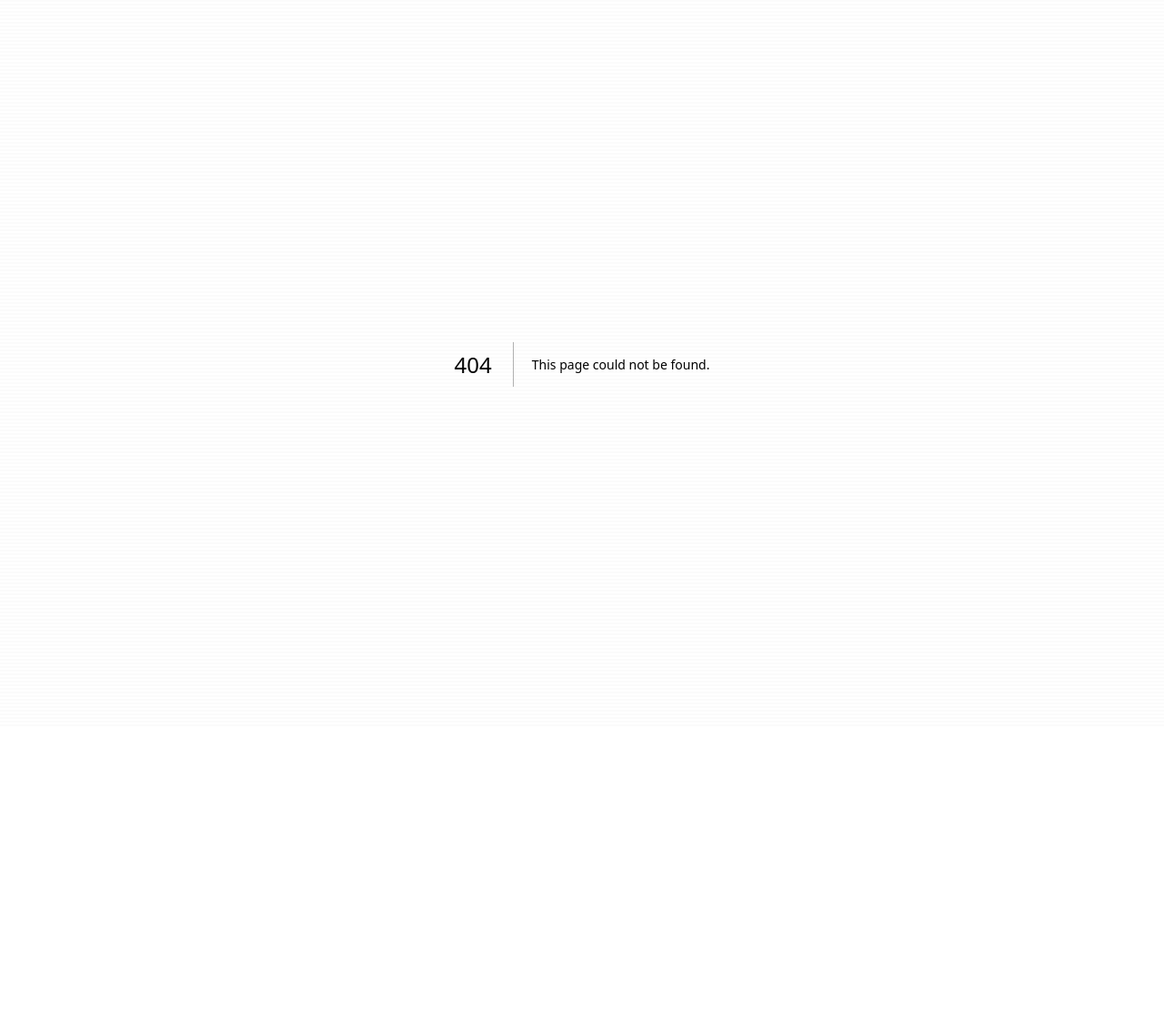
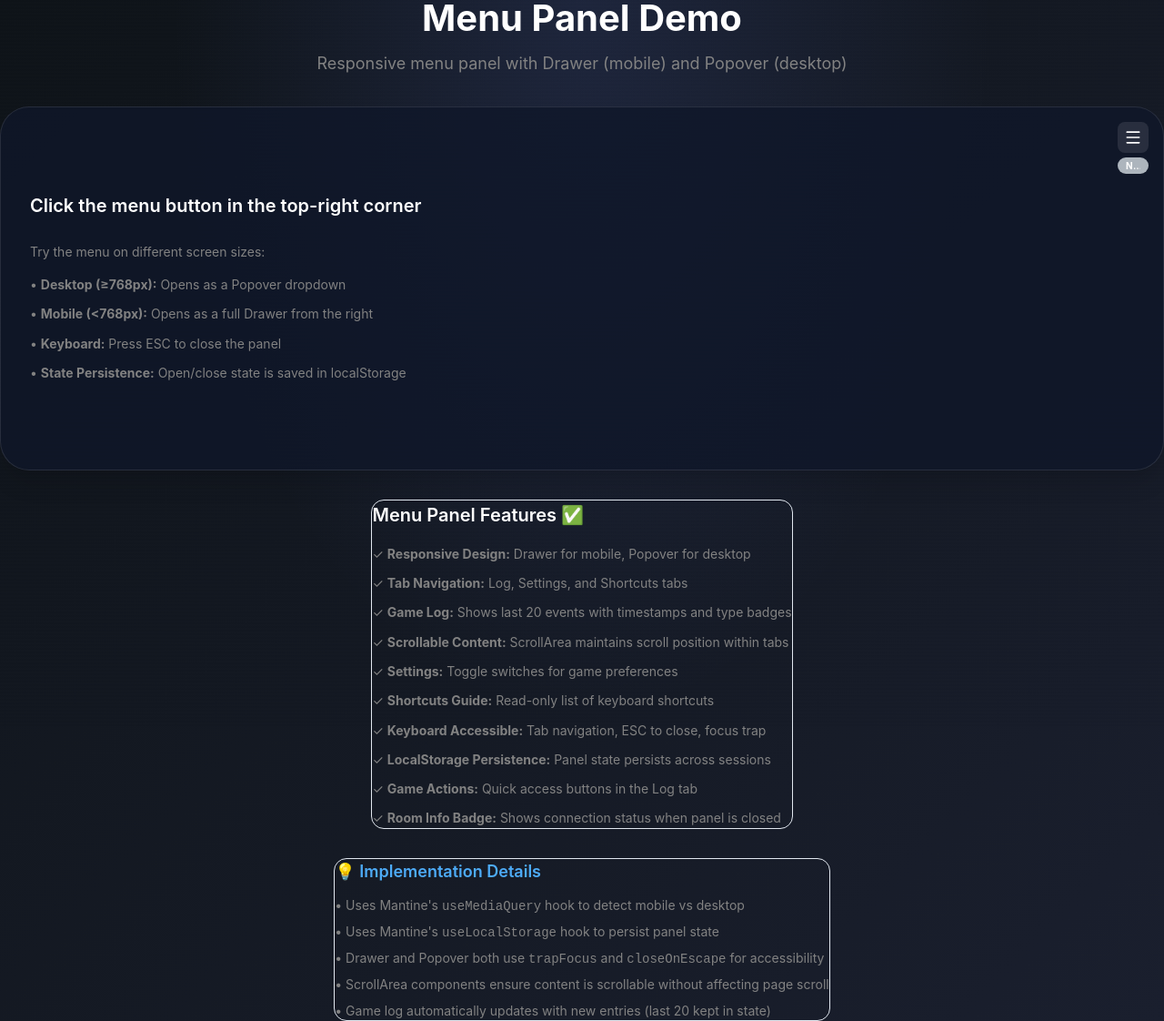
Before and after one commit to MauLom/MTG-friends, a Next.js app: page /menu-demo in a window 1280 px wide. Before the commit this address had no page. Shown: the whole page at 91% size. Before the commit the page ends 800 px from the top, so only its background shows below. Built offline with nearby package versions, Linux system fonts and the light colour scheme.

Commit message:
Changes before error encountered
Co-authored-by: MauLom <23729673+MauLom@users.noreply.github.com>

```diff
--- /dev/null
+++ b/src/app/menu-demo/page.tsx
@@ -0,0 +1,126 @@
+'use client';
+
+import MenuPanel from '@/components/game/MenuPanel';
+import { Text, Stack, Box, Paper } from '@mantine/core';
+
+/**
+ * Demo page for MenuPanel component
+ */
+export default function MenuDemoPage() {
+  return (
+    <div className="min-h-screen p-8 bg-gradient-to-br from-slate-900 via-slate-800 to-slate-900">
+      <Stack gap="xl" className="max-w-7xl mx-auto">
+        <div className="text-center mb-8">
+          <Text size="2.5rem" fw={700} c="white" mb="md">
+            Menu Panel Demo
+          </Text>
+          <Text size="lg" c="dimmed">
+            Responsive menu panel with Drawer (mobile) and Popover (desktop)
+          </Text>
+        </div>
+
+        {/* MenuPanel positioned in top-right like in actual game */}
+        <Paper
+          shadow="xl"
+          p="xl"
+          style={{
+            backgroundColor: 'rgba(15, 23, 42, 0.8)',
+            border: '1px solid rgba(255, 255, 255, 0.1)',
+            minHeight: '400px',
+            position: 'relative',
+          }}
+        >
+          <Box style={{ position: 'absolute', top: '1rem', right: '1rem' }}>
+            <MenuPanel />
+          </Box>
+
+          <div style={{ paddingTop: '60px' }}>
+            <Text size="xl" fw={600} c="white" mb="lg">
+              Click the menu button in the top-right corner
+            </Text>
+            <Text size="sm" c="dimmed" mb="md">
+              Try the menu on different screen sizes:
+            </Text>
+            <Stack gap="sm">
+              <Text size="sm" c="dimmed">
+                • <strong>Desktop (≥768px):</strong> Opens as a Popover dropdown
+              </Text>
+              <Text size="sm" c="dimmed">
+                • <strong>Mobile (&lt;768px):</strong> Opens as a full Drawer from the right
+              </Text>
+              <Text size="sm" c="dimmed">
+                • <strong>Keyboard:</strong> Press ESC to close the panel
+              </Text>
+              <Text size="sm" c="dimmed">
+                • <strong>State Persistence:</strong> Open/close state is saved in localStorage
+              </Text>
+            </Stack>
+          </div>
+        </Paper>
+
+        {/* Feature highlights */}
+        <div className="mt-8 p-8 bg-white/5 rounded-xl border border-white/10 max-w-5xl mx-auto">
+          <Text size="xl" fw={600} c="white" mb="md">
+            Menu Panel Features ✅
+          </Text>
+          <Stack gap="sm">
+            <Text size="sm" c="dimmed">
+              ✓ <strong>Responsive Design:</strong> Drawer for mobile, Popover for desktop
+            </Text>
+            <Text size="sm" c="dimmed">
+              ✓ <strong>Tab Navigation:</strong> Log, Settings, and Shortcuts tabs
+            </Text>
+            <Text size="sm" c="dimmed">
+              ✓ <strong>Game Log:</strong> Shows last 20 events with timestamps and type badges
+            </Text>
+            <Text size="sm" c="dimmed">
+              ✓ <strong>Scrollable Content:</strong> ScrollArea maintains scroll position within tabs
+            </Text>
+            <Text size="sm" c="dimmed">
+              ✓ <strong>Settings:</strong> Toggle switches for game preferences
+            </Text>
+            <Text size="sm" c="dimmed">
+              ✓ <strong>Shortcuts Guide:</strong> Read-only list of keyboard shortcuts
+            </Text>
+            <Text size="sm" c="dimmed">
+              ✓ <strong>Keyboard Accessible:</strong> Tab navigation, ESC to close, focus trap
+            </Text>
+            <Text size="sm" c="dimmed">
+              ✓ <strong>LocalStorage Persistence:</strong> Panel state persists across sessions
+            </Text>
+            <Text size="sm" c="dimmed">
+              ✓ <strong>Game Actions:</strong> Quick access buttons in the Log tab
+            </Text>
+            <Text size="sm" c="dimmed">
+              ✓ <strong>Room Info Badge:</strong> Shows connection status when panel is closed
+            </Text>
+          </Stack>
+        </div>
+
+        {/* Implementation details */}
+        <div className="mt-8 p-6 bg-blue-500/10 rounded-xl border border-blue-500/20 max-w-5xl mx-auto">
+          <Text size="lg" fw={600} c="blue" mb="sm">
+            💡 Implementation Details
+          </Text>
+          <Stack gap="xs">
+            <Text size="sm" c="dimmed">
+              • Uses Mantine&apos;s <code>useMediaQuery</code> hook to detect mobile vs desktop
+            </Text>
+            <Text size="sm" c="dimmed">
+              • Uses Mantine&apos;s <code>useLocalStorage</code> hook to persist panel state
+            </Text>
+            <Text size="sm" c="dimmed">
+              • Drawer and Popover both use <code>trapFocus</code> and <code>closeOnEscape</code> for accessibility
+            </Text>
+            <Text size="sm" c="dimmed">
+              • ScrollArea components ensure content is scrollable without affecting page scroll
+            </Text>
+            <Text size="sm" c="dimmed">
+              • Game log automatically updates with new entries (last 20 kept in state)
+            </Text>
+          </Stack>
+        </div>
+      </Stack>
+    </div>
+  );
+}
```
